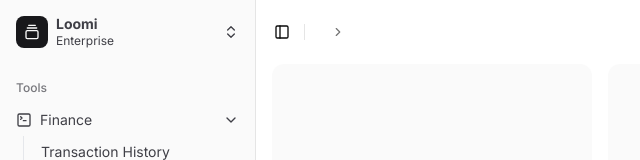
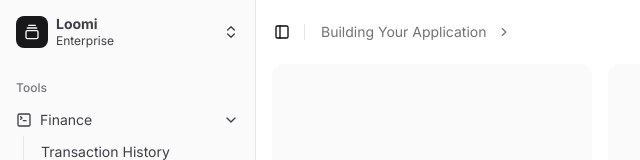
Before and after one commit to Carlthegreatt/Loomi, a Next.js app: page /dashboard in a window 1280 px wide. Shown: the top 160 px of the page, without its empty margins (0-640 px from the left). Built offline with nearby package versions, Linux system fonts and the light colour scheme.

Commit message:
Auto-commit page.tsx: 2025-08-23 19:39:15

```diff
--- a/src/app/dashboard/page.tsx
+++ b/src/app/dashboard/page.tsx
@@ -25,7 +25,11 @@ export default function Page() {
             <Separator orientation="vertical" className="mr-2 h-4" />
             <Breadcrumb>
               <BreadcrumbList>
-                <BreadcrumbItem className="hidden md:block"></BreadcrumbItem>
+                <BreadcrumbItem className="hidden md:block">
+                  <BreadcrumbLink href="#">
+                    Building Your Application
+                  </BreadcrumbLink>
+                </BreadcrumbItem>
                 <BreadcrumbSeparator className="hidden md:block" />
               </BreadcrumbList>
             </Breadcrumb>
```
